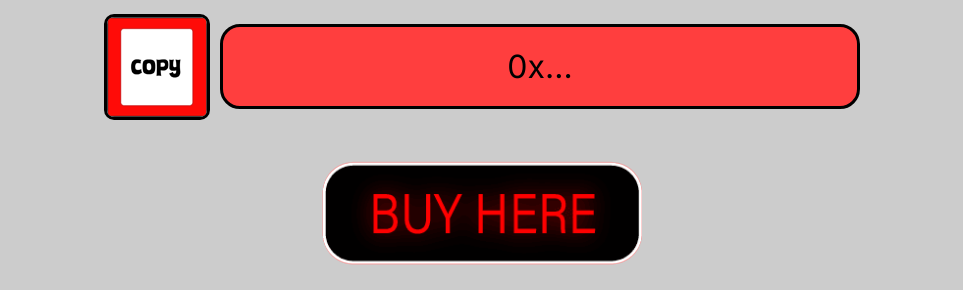
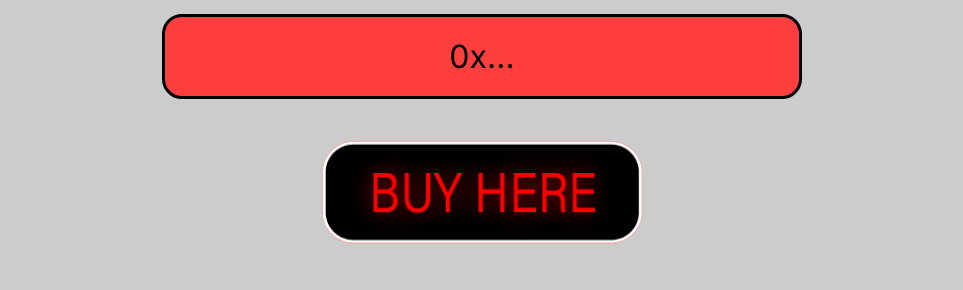
Before and after one commit to NEOTECNO/KICHY, a website: page index.html in a window 1280 px wide. Shown: the part 873-1163 px from the top of the page, without its empty margins (158-1121 px from the left). Drawn offline with Linux system fonts and the light colour scheme.

Commit message:
Update index.html

```diff
--- a/index.html
+++ b/index.html
@@ -45,7 +45,6 @@
                 </div>
 
                 <div class="howto2">
-                    <img class="howto-btn-4" onclick="myFunction()" src="images/copy.png" alt="COPY">
                     <input class="contract" type="text" value="0x..." id="myInput">
                 </div>
 
```
